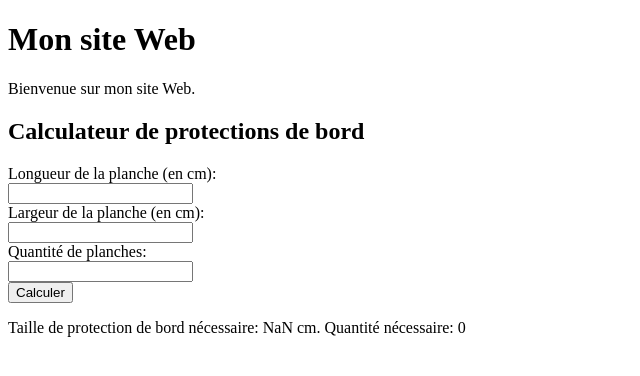
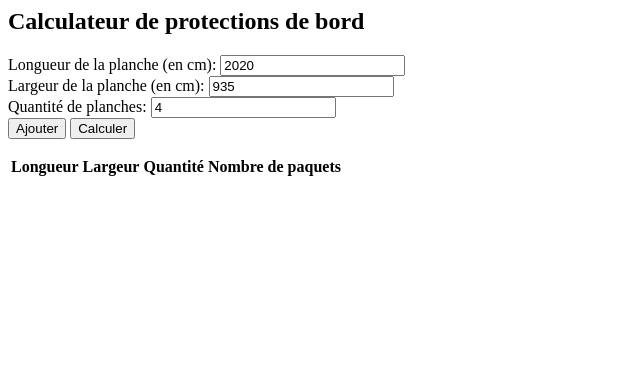
Before and after one commit to Garettman/Measurements, a plain HTML site: page index.html in a window 1280 px wide. Both pictures are taken after a click on the button "Calculer". Shown: the whole page, without its empty margins (0-640 px from the left). Drawn offline with Linux system fonts and the light colour scheme.

Commit message:
Update index.html

```diff
--- a/index.html
+++ b/index.html
@@ -1,39 +1,83 @@
-<!DOCTYPE html>
-<html>
-<body>
-
-<h1>Mon site Web</h1>
-
-<p>Bienvenue sur mon site Web.</p>
-
-<!-- Début de l'application de calcul de protection de bord -->
 <h2>Calculateur de protections de bord</h2>
 
 <form id="plankForm">
-  <label for="length">Longueur de la planche (en cm):</label><br>
-  <input type="number" id="length" name="length"><br>
-  <label for="width">Largeur de la planche (en cm):</label><br>
-  <input type="number" id="width" name="width"><br>
-  <label for="quantity">Quantité de planches:</label><br>
-  <input type="number" id="quantity" name="quantity"><br>
-  <input type="button" value="Calculer" onclick="calculateEdgeProtection()">
+    <label for="length">Longueur de la planche (en cm):</label>
+    <input type="number" id="length" name="length" value="2020">
+    <br>
+    <label for="width">Largeur de la planche (en cm):</label>
+    <input type="number" id="width" name="width" value="935">
+    <br>
+    <label for="quantity">Quantité de planches:</label>
+    <input type="number" id="quantity" name="quantity" value="4">
+    <br>
+    <input type="button" value="Ajouter" onclick="addPlank()">
+    <input type="button" value="Calculer" onclick="calculateEdgeProtection()">
 </form>
 
-<p id="result"></p>
+<table id="plankTable">
+    <tr>
+        <th>Longueur</th>
+        <th>Largeur</th>
+        <th>Quantité</th>
+        <th>Nombre de paquets</th>
+    </tr>
+</table>
+
+<div id="resultsContainer"></div>
 
 <script>
+var planks = [];
+
+function addPlank() {
+    var width = document.getElementById("width").value;
+    var length = document.getElementById("length").value;
+    var quantity = document.getElementById("quantity").value;
+
+    var plank = {
+        width: width,
+        length: length,
+        quantity: quantity
+    };
+
+    planks.push(plank);
+
+    var table = document.getElementById("plankTable");
+    var row = table.insertRow(-1);
+    var widthCell = row.insertCell(0);
+    var lengthCell = row.insertCell(1);
+    var quantityCell = row.insertCell(2);
+    var packageCell = row.insertCell(3);
+
+    widthCell.innerHTML = width + " mm";
+    lengthCell.innerHTML = length + " mm";
+    quantityCell.innerHTML = quantity + " pcs";
+    packageCell.innerHTML = Math.ceil(quantity / 2);
+}
+
 function calculateEdgeProtection() {
-  var length = document.getElementById("length").value;
-  var width = document.getElementById("width").value;
-  var quantity = document.getElementById("quantity").value;
+    var widthProtectionSize = 0;
+    var lengthProtectionSize = 0;
+    var widthProtectionQuantity = 0;
+    var lengthProtectionQuantity = 0;
 
-  var edgeProtectionSize = 2 * (parseInt(length) + parseInt(width));
-  var edgeProtectionQuantity = 4 * quantity;
+    for (var i = 0; i < planks.length; i++) {
+        var plank = planks[i];
+        widthProtectionSize += parseInt(plank.width);
+        lengthProtectionSize += parseInt(plank.length);
+        widthProtectionQuantity += 2 * parseInt(plank.quantity);
+        lengthProtectionQuantity += 2 * parseInt(plank.quantity);
+    }
 
-  document.getElementById("result").innerHTML = "Taille de protection de bord nécessaire: " + edgeProtectionSize + " cm. Quantité nécessaire: " + edgeProtectionQuantity;
+    var resultsContainer = document.getElementById("resultsContainer");
+    resultsContainer.innerHTML = "";
+
+    for (var i = 0; i < planks.length; i++) {
+        var plank = planks[i];
+        var result = document.createElement("p");
+        result.innerHTML = "Rang " + (i + 1) + ":<br>" +
+            (2 * parseInt(plank.quantity))+ " cornières :" + parseInt(plank.width) + " mm."  + " Largeur<br>" +
+            (2 * parseInt(plank.quantity))+ " cornières : " + parseInt(plank.length) + " mm." + " Longueur<br><br>";
+        resultsContainer.appendChild(result);
+    }
 }
 </script>
-<!-- Fin de l'application de calcul de protection de bord -->
-
-</body>
-</html>
```
